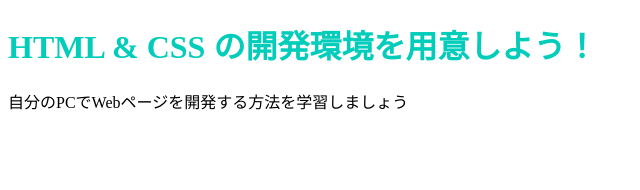
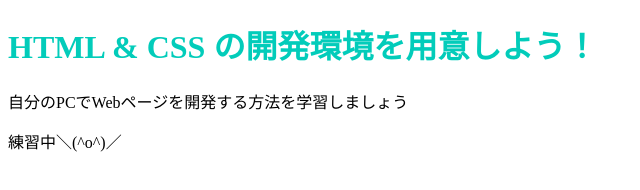
Before and after one commit to masamizaru/prog-8, a plain HTML site: page index.html in a window 1280 px wide. Shown: the whole page, without its empty margins (0-640 px from the left). Drawn offline with Linux system fonts and the light colour scheme.

Commit message:
Update index.html

```diff
--- a/index.html
+++ b/index.html
@@ -8,5 +8,6 @@
   <body>
     <h1 class="title">HTML & CSS の開発環境を用意しよう！</h1>
     <p>自分のPCでWebページを開発する方法を学習しましょう</p>
+    <p>練習中＼(^o^)／</p>
   </body>
 </html>
```
